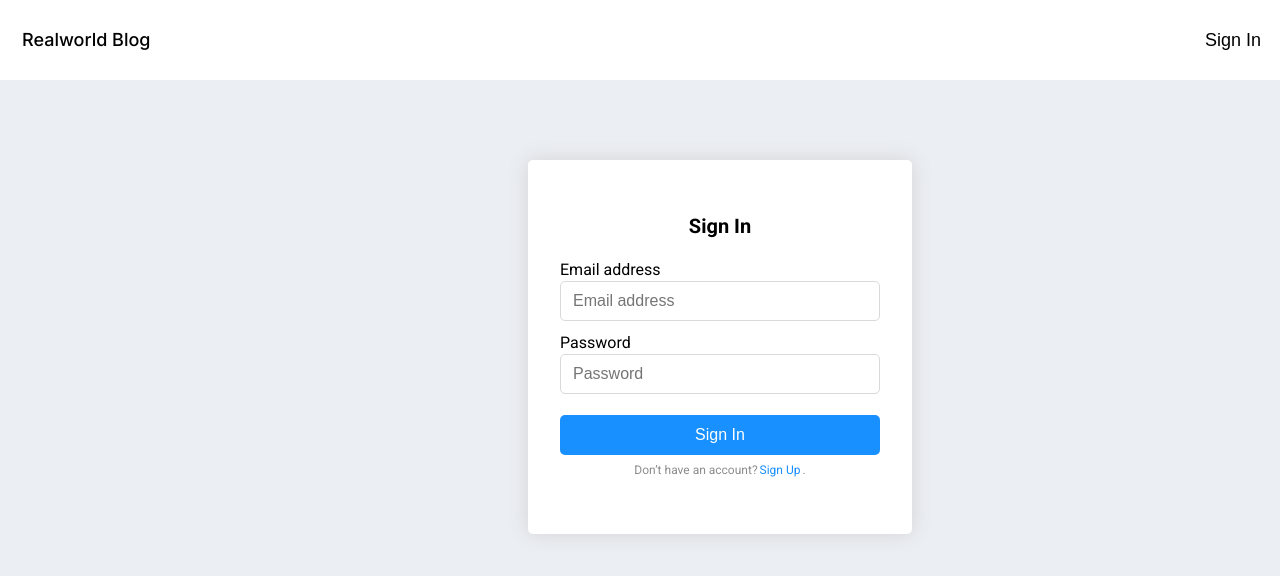
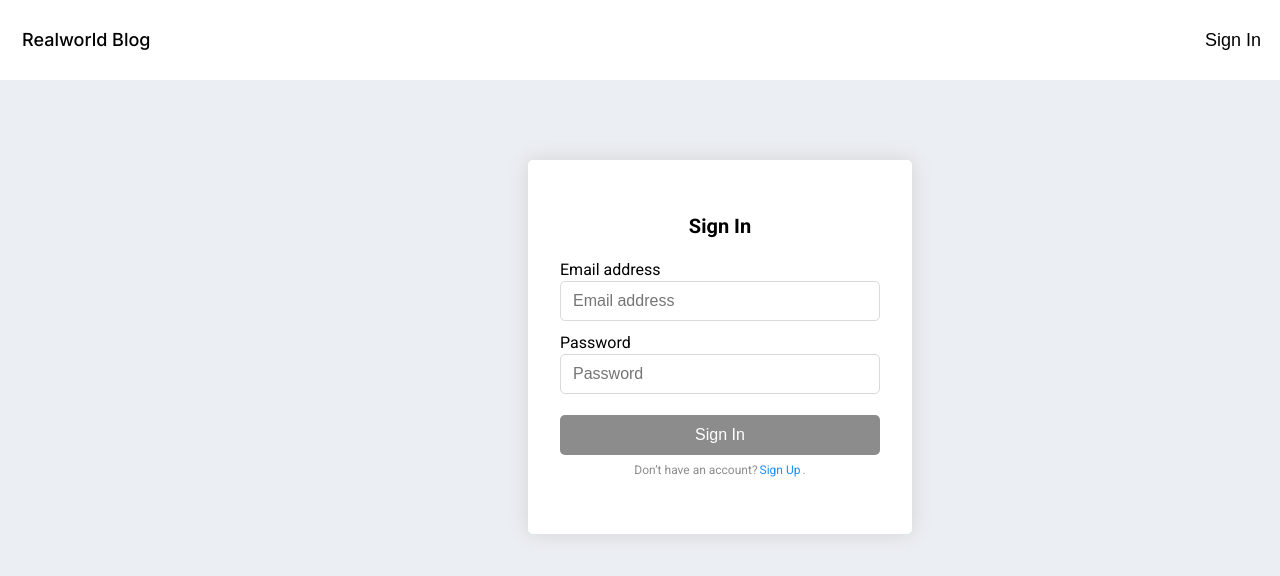
Before and after one commit to MonkaGigaOmega/BlogPlatform, a React (Create React App) app: page /sign-in in a window 1280 px wide. Shown: the top 576 px of the page. Built offline with nearby package versions, Linux system fonts and the light colour scheme.

Commit message:
исправил кнопку входа

```diff
--- a/src/components/SignInPage/SignInPage.module.scss
+++ b/src/components/SignInPage/SignInPage.module.scss
@@ -83,3 +83,10 @@
 .inputError {
   border: 1px solid #f5222d;
 }
+.disabledButton {
+  background-color: #8c8c8c;
+  cursor: not-allowed;
+}
+.disabledButton:hover {
+  background-color: #8c8c8c;
+}
```
